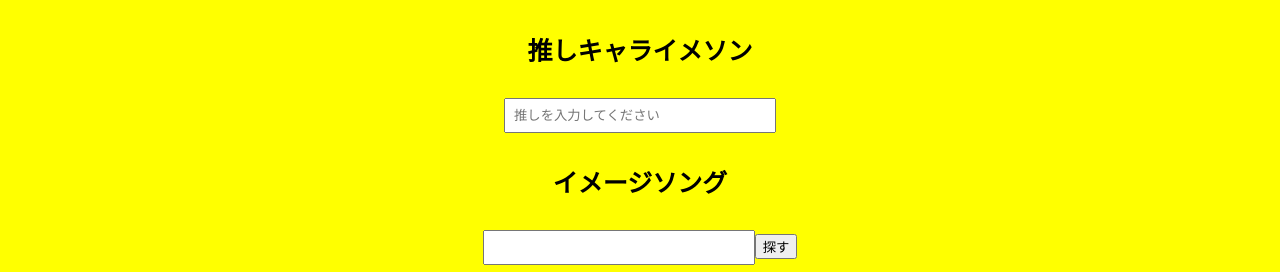
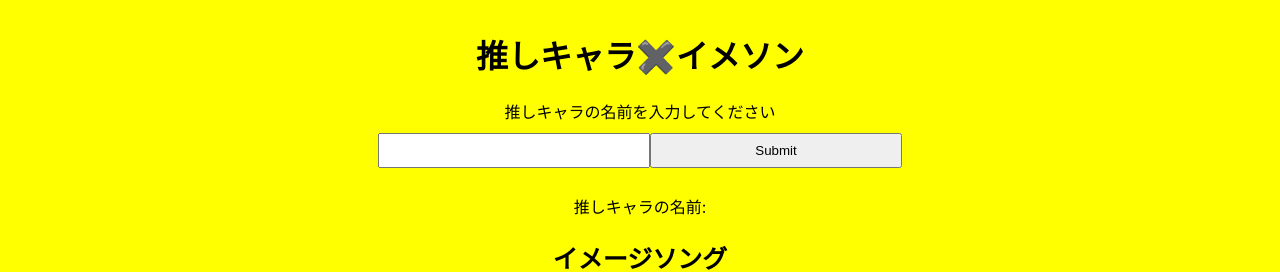
Before and after one commit to MIDO-ruby7/oshi, a React (Create React App) app: page / in a window 1280 px wide. Shown: the top 272 px of the page. Built offline with nearby package versions, Linux system fonts and the light colour scheme; no server answers.

Commit message:
ADD：推しキャラ名の入力作成

```diff
--- a/package.json
+++ b/package.json
@@ -3,15 +3,18 @@
   "version": "0.1.0",
   "private": true,
   "dependencies": {
+    "@emotion/react": "^11.11.0",
     "@testing-library/jest-dom": "^5.16.5",
     "@testing-library/react": "^13.4.0",
     "@testing-library/user-event": "^13.5.0",
     "axios": "^1.4.0",
     "react": "^18.2.0",
     "react-dom": "^18.2.0",
+    "react-hook-form": "^7.43.9",
     "react-scripts": "5.0.1",
     "react-share": "^4.4.1",
     "react-spotify-embed": "^2.0.3",
+    "tabler-icons-react": "^1.56.0",
     "web-vitals": "^2.1.4"
   },
   "scripts": {
--- a/src/App.js
+++ b/src/App.js
@@ -1,13 +1,23 @@
+import React, { useState } from 'react';
 import './App.css';
+import Form from './Form';
 import Spotify from './Spotify';
 
 function App() {
+  const [oshiName, setOshiName] = useState('')
+  const handleOshiNameChange = (name) => {
+    setOshiName(name);
+    console.log(name);
+  }
+
   return (
   <div className="container">
-    <h2>推しキャライメソン</h2>
-    <form>
-      <input type="text" placeholder="推しを入力してください" />
-    </form>
+    <h1>推しキャラ✖️イメソン</h1>
+    <div>
+      推しキャラの名前を入力してください
+    </div>
+    <Form handleOshiNameChange={handleOshiNameChange} />
+    <p>推しキャラの名前: {oshiName}</p>
     <Spotify />
   </div>
   );
--- /dev/null
+++ b/src/Form.jsx
@@ -0,0 +1,25 @@
+import React from 'react';
+import { useForm } from 'react-hook-form';
+
+function Form({ handleOshiNameChange }) {
+  const {
+    register,
+    handleSubmit,
+    formState: { errors },
+  } = useForm();
+
+  const onSubmit = (data) => {
+    console.log(data);
+    handleOshiNameChange(data.oshiName);
+  };
+
+  return (
+    <form onSubmit={handleSubmit(onSubmit)}>
+      <input {...register('oshiName', { required: true })} />
+      {errors.oshiName && <p>エラー：推しキャラの名前を入力してください。</p>}
+      <input type="submit" />
+    </form>
+  );
+}
+
+export default Form;
--- a/src/Spotify.js
+++ b/src/Spotify.js
@@ -1,5 +1,6 @@
 import axios from "axios";
 import React, { useEffect, useState } from 'react';
+import './Spotify.css';
 
 function Spotify() {
   const [token, setToken] = useState('')
--- a/src/Twitter.js
+++ b/src/Twitter.js
@@ -2,7 +2,7 @@ import { TwitterIcon, TwitterShareButton } from 'react-share';
 const URL = 'https://www.youtube.com/watch?v=7sDY4m8KNLc';
 const QUOTE = 'This is a test';
 
-const TwitterShareButton = (props) => {
+const TwitterShare = (props) => {
   return (
     <div>
       <TwitterShareButton url={URL} title={QUOTE}>
```
Also changed, not shown: src/Gallery.jsx (renamed from src/Gallery.js), src/index.jsx (renamed from src/index.js), 1 other file (tests, documents, lock files or other folders).
